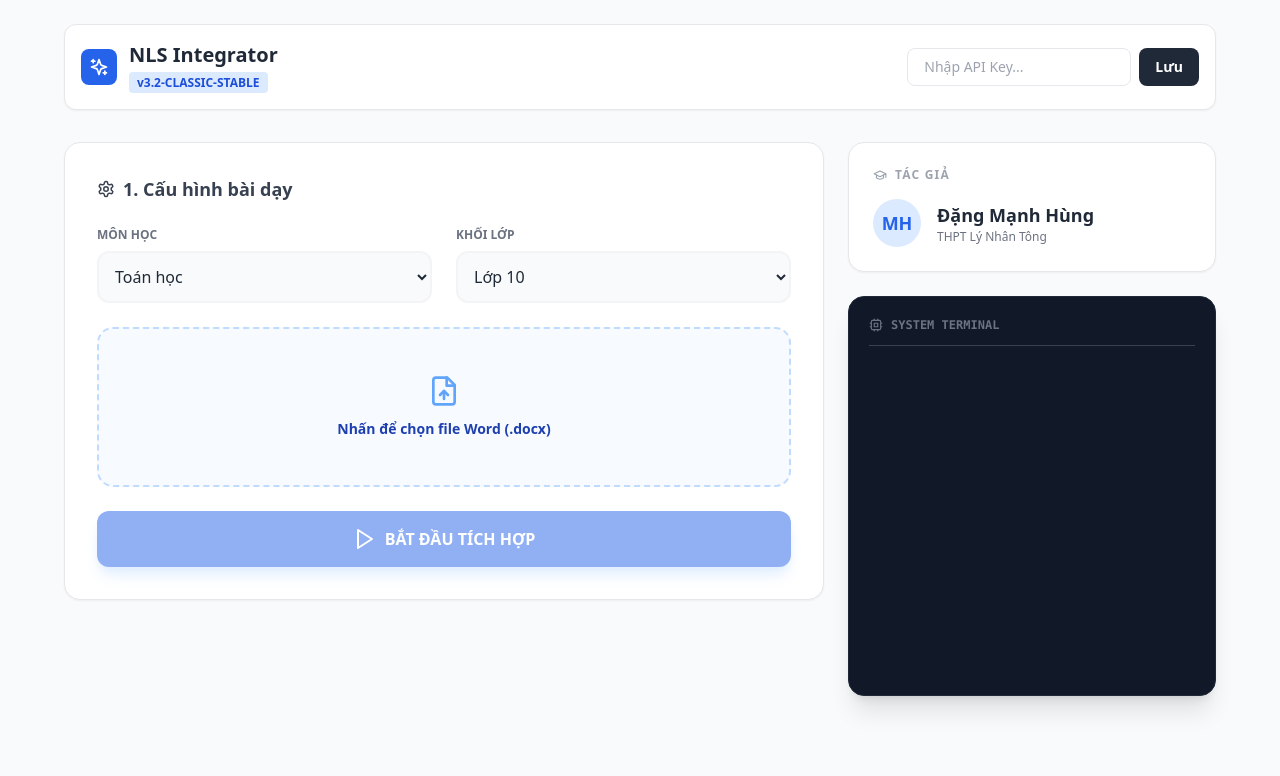
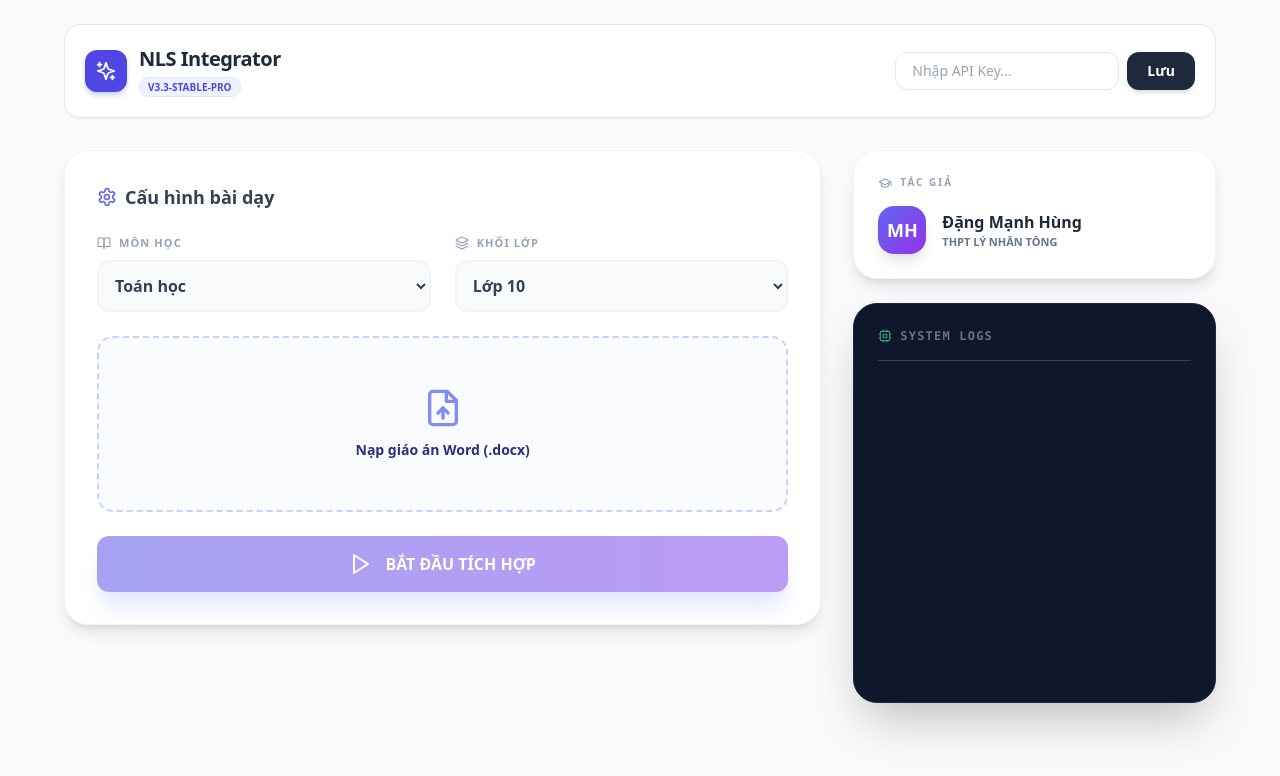
Before and after one commit to dmhungc3/nls-integrator-final-DMH, a React (Vite) app: page / in a window 1280 px wide. Shown: the top 776 px of the page. Built offline with nearby package versions, Linux system fonts and the light colour scheme.

Commit message:
Upgrade to v3.3: Simple UI + Full Subjects + Safe Core

```diff
--- a/App.tsx
+++ b/App.tsx
@@ -1,7 +1,7 @@
 import React, { useState, useEffect, useRef } from 'react';
 import {
   FileUp, Download, Sparkles, GraduationCap, Cpu, CheckCircle2,
-  Play, Settings, BookOpen, Layers
+  Play, Settings, BookOpen, Layers, Info
 } from 'lucide-react';
 import { AppState, SubjectType, GradeType } from './types';
 import { extractTextFromDocx, createIntegrationTextPrompt } from './utils';
@@ -9,7 +9,7 @@ import { generateCompetencyIntegration } from './services/geminiService';
 import { injectContentIntoDocx } from './services/docxManipulator';
 
 const App: React.FC = () => {
-  const APP_VERSION = "v3.2-CLASSIC-STABLE";
+  const APP_VERSION = "v3.3-STABLE-PRO";
   const [state, setState] = useState<AppState>({
     file: null, subject: 'Toán' as SubjectType, grade: 'Lớp 10' as GradeType,
     isProcessing: false, step: 'upload', logs: [],
@@ -41,7 +41,7 @@ const App: React.FC = () => {
         createIntegrationTextPrompt(text, state.subject, state.grade, 'NLS', 'DEFAULT'),
         userApiKey
       );
-      addLog("✅ Đã tạo nội dung NLS thành công.");
+      addLog("✅ Đã thiết kế NLS thành công!");
       setState(prev => ({ ...prev, isProcessing: false, generatedContent: content, step: 'review' }));
     } catch (e: any) {
       addLog(`🔴 Lỗi: ${e.message}`);
@@ -63,66 +63,78 @@ const App: React.FC = () => {
   };
 
   return (
-    <div className="min-h-screen bg-gray-50 font-sans text-gray-800 p-6">
+    <div className="min-h-screen bg-slate-50 font-sans text-slate-800 p-6">
       <div className="max-w-6xl mx-auto">
-        {/* Header V3.2 */}
-        <div className="flex justify-between items-center mb-8 bg-white p-4 rounded-xl shadow-sm border border-gray-200">
+        {/* Header v3.3 */}
+        <div className="flex justify-between items-center mb-8 bg-white p-5 rounded-2xl shadow-sm border border-slate-200">
           <div className="flex items-center gap-3">
-            <div className="bg-blue-600 p-2 rounded-lg text-white"><Sparkles size={20}/></div>
-            <div><h1 className="font-bold text-xl text-gray-800">NLS Integrator</h1><span className="text-xs bg-blue-100 text-blue-700 px-2 py-0.5 rounded font-bold">{APP_VERSION}</span></div>
+            <div className="bg-indigo-600 p-2.5 rounded-xl text-white shadow-md shadow-indigo-200"><Sparkles size={22}/></div>
+            <div>
+              <h1 className="font-extrabold text-xl text-slate-800 tracking-tight">NLS Integrator</h1>
+              <span className="text-[10px] bg-indigo-50 text-indigo-600 px-2 py-0.5 rounded-full font-bold uppercase border border-indigo-100">{APP_VERSION}</span>
+            </div>
           </div>
           <div className="flex gap-2">
-            <input type="password" value={userApiKey} onChange={e => setUserApiKey(e.target.value)} placeholder="Nhập API Key..." className="border rounded-lg px-4 py-2 text-sm w-56 outline-none focus:border-blue-500 transition-all"/>
-            <button onClick={() => localStorage.setItem('gemini_api_key', userApiKey)} className="bg-gray-800 hover:bg-gray-900 text-white px-4 py-2 rounded-lg text-sm font-bold transition-all">Lưu</button>
+            <input type="password" value={userApiKey} onChange={e => setUserApiKey(e.target.value)} placeholder="Nhập API Key..." className="border border-slate-200 rounded-xl px-4 py-2 text-sm w-56 outline-none focus:ring-2 focus:ring-indigo-500 transition-all"/>
+            <button onClick={() => localStorage.setItem('gemini_api_key', userApiKey)} className="bg-slate-800 hover:bg-slate-900 text-white px-5 py-2 rounded-xl text-sm font-bold transition-all shadow-md">Lưu</button>
           </div>
         </div>
 
-        <div className="grid grid-cols-1 md:grid-cols-3 gap-6">
+        <div className="grid grid-cols-1 lg:grid-cols-3 gap-8">
           {/* Cột trái: Điều khiển */}
-          <div className="md:col-span-2 space-y-6">
-            <div className="bg-white p-8 rounded-2xl shadow-sm border border-gray-200">
-              <h2 className="font-bold text-lg mb-6 flex items-center gap-2 text-gray-700"><Settings size={18}/> 1. Cấu hình bài dạy</h2>
+          <div className="lg:col-span-2 space-y-6">
+            <div className="bg-white p-8 rounded-3xl shadow-lg border border-slate-100">
+              <h2 className="font-bold text-lg mb-6 flex items-center gap-2 text-slate-700"><Settings size={20} className="text-indigo-500"/> Cấu hình bài dạy</h2>
 
-              <div className="grid grid-cols-2 gap-6 mb-6">
-                <div>
-                  <label className="text-xs font-bold text-gray-500 uppercase block mb-2">Môn học</label>
-                  <select className="w-full border-2 border-gray-100 p-3 rounded-xl outline-none focus:border-blue-500 font-medium bg-gray-50 cursor-pointer" value={state.subject} onChange={e => setState(prev => ({...prev, subject: e.target.value as SubjectType}))}>
-                    <optgroup label="Môn Bắt buộc"><option value="Toán">Toán học</option><option value="Ngữ văn">Ngữ văn</option><option value="Tiếng Anh">Tiếng Anh</option><option value="Lịch sử">Lịch sử</option></optgroup>
-                    <optgroup label="Môn Tự chọn"><option value="Vật lý">Vật lý</option><option value="Hóa học">Hóa học</option><option value="Sinh học">Sinh học</option><option value="Tin học">Tin học</option><option value="Công nghệ">Công nghệ</option><option value="Địa lý">Địa lý</option><option value="GDCD">GD Kinh tế & Pháp luật</option></optgroup>
-                    <optgroup label="Xu hướng mới"><option value="AI">Trí tuệ nhân tạo</option><option value="Stem">STEM/Robotics</option></optgroup>
+              <div className="grid grid-cols-1 md:grid-cols-2 gap-6 mb-6">
+                <div className="space-y-2">
+                  <label className="text-[11px] font-black text-slate-400 uppercase tracking-widest flex items-center gap-2"><BookOpen size={14}/> Môn học</label>
+                  <select className="w-full border-2 border-slate-100 bg-slate-50 p-3 rounded-xl outline-none focus:border-indigo-500 font-bold text-slate-700 cursor-pointer transition-all" value={state.subject} onChange={e => setState(prev => ({...prev, subject: e.target.value as SubjectType}))}>
+                    <option value="">-- Chọn môn --</option>
+                    <optgroup label="CƠ BẢN (GDPT 2018)">
+                      <option value="Toán">Toán học</option><option value="Ngữ văn">Ngữ văn</option><option value="Tiếng Anh">Tiếng Anh</option><option value="Vật lý">Vật lý</option><option value="Hóa học">Hóa học</option><option value="Sinh học">Sinh học</option><option value="Lịch sử">Lịch sử</option><option value="Địa lý">Địa lý</option><option value="Tin học">Tin học</option><option value="Công nghệ">Công nghệ</option><option value="GD Kinh tế & Pháp luật">GD Kinh tế & Pháp luật</option>
+                    </optgroup>
+                    <optgroup label="XU HƯỚNG MỚI">
+                      <option value="AI">Trí tuệ nhân tạo (AI)</option><option value="Robotics">Robotics & STEM</option><option value="Đồ họa">Thiết kế Đồ họa</option>
+                    </optgroup>
                   </select>
                 </div>
-                <div>
-                  <label className="text-xs font-bold text-gray-500 uppercase block mb-2">Khối lớp</label>
-                  <select className="w-full border-2 border-gray-100 p-3 rounded-xl outline-none focus:border-blue-500 font-medium bg-gray-50 cursor-pointer" value={state.grade} onChange={e => setState(prev => ({...prev, grade: e.target.value as GradeType}))}>
+                <div className="space-y-2">
+                  <label className="text-[11px] font-black text-slate-400 uppercase tracking-widest flex items-center gap-2"><Layers size={14}/> Khối lớp</label>
+                  <select className="w-full border-2 border-slate-100 bg-slate-50 p-3 rounded-xl outline-none focus:border-indigo-500 font-bold text-slate-700 cursor-pointer transition-all" value={state.grade} onChange={e => setState(prev => ({...prev, grade: e.target.value as GradeType}))}>
                     <option value="Lớp 10">Lớp 10</option><option value="Lớp 11">Lớp 11</option><option value="Lớp 12">Lớp 12</option><option value="Lớp 6">Lớp 6</option><option value="Lớp 7">Lớp 7</option><option value="Lớp 8">Lớp 8</option><option value="Lớp 9">Lớp 9</option>
                   </select>
                 </div>
               </div>
 
-              <div className="border-2 border-dashed border-blue-200 bg-blue-50/50 rounded-2xl h-40 flex flex-col items-center justify-center cursor-pointer hover:bg-blue-50 transition-all relative group">
-                <FileUp className="text-blue-400 mb-3 group-hover:-translate-y-1 transition-transform" size={32}/>
-                <span className="text-sm font-bold text-blue-800">{state.file ? state.file.name : "Nhấn để chọn file Word (.docx)"}</span>
+              <div className="border-2 border-dashed border-indigo-200 bg-indigo-50/30 rounded-2xl h-44 flex flex-col items-center justify-center cursor-pointer hover:bg-indigo-50 transition-all relative group">
+                <FileUp className="text-indigo-400 mb-3 group-hover:-translate-y-1 transition-transform" size={40}/>
+                <span className="text-sm font-bold text-indigo-900">{state.file ? state.file.name : "Nạp giáo án Word (.docx)"}</span>
                 <input type="file" accept=".docx" className="absolute inset-0 opacity-0 cursor-pointer" onChange={e => e.target.files && setState(prev => ({...prev, file: e.target.files![0]}))}/>
               </div>
 
-              <button disabled={!state.file || state.isProcessing} onClick={handleAnalyze} className="w-full mt-6 bg-blue-600 hover:bg-blue-700 text-white py-4 rounded-xl font-bold shadow-lg shadow-blue-200 flex justify-center items-center gap-2 disabled:opacity-50 transition-all">
+              <button disabled={!state.file || state.isProcessing} onClick={handleAnalyze} className="w-full mt-6 bg-gradient-to-r from-indigo-600 to-violet-600 hover:from-indigo-700 hover:to-violet-700 text-white py-4 rounded-xl font-black shadow-xl shadow-indigo-200 flex justify-center items-center gap-3 disabled:opacity-50 transition-all active:scale-[0.98]">
                 {state.isProcessing ? <Cpu className="animate-spin"/> : <Play/>} BẮT ĐẦU TÍCH HỢP
               </button>
             </div>
 
             {state.generatedContent && (
-              <div className="bg-white p-6 rounded-2xl shadow-sm border border-green-200 animate-in fade-in slide-in-from-bottom-4">
-                <div className="flex justify-between items-center mb-4">
-                  <h2 className="font-bold text-lg text-green-700 flex items-center gap-2"><CheckCircle2/> Kết quả</h2>
-                  <button onClick={handleDownload} className="bg-green-600 text-white px-5 py-2 rounded-xl font-bold text-xs flex items-center gap-2 shadow-lg shadow-green-200 hover:bg-green-700 transition-all"><Download size={16}/> TẢI VỀ MÁY</button>
+              <div className="bg-white p-8 rounded-3xl shadow-xl border border-emerald-100 animate-in fade-in slide-in-from-bottom-4">
+                <div className="flex justify-between items-center mb-6">
+                  <div className="flex items-center gap-2"><CheckCircle2 className="text-emerald-500"/><h2 className="font-black text-lg text-slate-800">Kết quả phân tích</h2></div>
+                  <button onClick={handleDownload} className="bg-emerald-600 hover:bg-emerald-700 text-white px-6 py-2.5 rounded-xl font-bold text-xs flex items-center gap-2 shadow-lg shadow-emerald-200 transition-all"><Download size={16}/> TẢI VỀ MÁY</button>
                 </div>
-                <div className="bg-gray-50 p-5 rounded-xl text-sm text-gray-700 max-h-80 overflow-y-auto border border-gray-200 custom-scrollbar">
-                  <p className="font-bold text-blue-600 mb-3 uppercase text-xs tracking-wider">Xem trước nội dung chèn:</p>
+
+                <div className="bg-indigo-50 border border-indigo-100 rounded-2xl p-4 mb-4 flex gap-3 items-start">
+                  <Info size={20} className="text-indigo-600 shrink-0 mt-0.5"/>
+                  <p className="text-xs text-indigo-900 leading-relaxed font-medium">Hệ thống sẽ tự động <b>"nối"</b> nội dung Năng lực số (NLS) vào sau các mục: Mục tiêu, Thiết bị và các Hoạt động dạy học trong file Word của thầy.</p>
+                </div>
+
+                <div className="bg-slate-50 p-1 rounded-xl max-h-80 overflow-y-auto border border-slate-200 custom-scrollbar">
                   {state.generatedContent.activities_integration.map((act, i) => (
-                    <div key={i} className="mb-4 pl-4 border-l-4 border-blue-400 bg-white p-3 rounded-r-lg shadow-sm">
-                      <span className="font-bold text-xs uppercase text-gray-400 block mb-1">Vị trí chèn: {act.anchor_text}</span>
-                      <p className="font-medium text-gray-800">👉 {act.content}</p>
+                    <div key={i} className="mb-3 pl-4 border-l-4 border-indigo-500 bg-white p-4 rounded-r-xl shadow-sm">
+                      <span className="font-black text-[10px] uppercase text-slate-400 block mb-1 tracking-wider">Vị trí chèn: {act.anchor_text}</span>
+                      <p className="font-medium text-slate-700 text-sm leading-relaxed">👉 {act.content}</p>
                     </div>
                   ))}
                 </div>
@@ -131,21 +143,21 @@ const App: React.FC = () => {
           </div>
 
           {/* Cột phải: Logs & Info */}
-          <div className="space-y-6">
-            <div className="bg-white p-6 rounded-2xl shadow-sm border border-gray-200">
-              <h4 className="text-xs font-bold text-gray-400 uppercase mb-4 flex items-center gap-2 tracking-widest"><GraduationCap size={14}/> Tác giả</h4>
+          <div className="lg:col-span-1 space-y-6">
+            <div className="bg-white p-6 rounded-3xl shadow-lg border border-slate-100">
+              <h4 className="text-[10px] font-black text-slate-400 uppercase mb-4 flex items-center gap-2 tracking-[0.2em]"><GraduationCap size={14}/> Tác giả</h4>
               <div className="flex items-center gap-4">
-                <div className="w-12 h-12 bg-blue-100 text-blue-600 rounded-full flex items-center justify-center font-black text-lg">MH</div>
-                <div><p className="font-bold text-gray-800 text-lg">Đặng Mạnh Hùng</p><p className="text-xs text-gray-500 font-medium">THPT Lý Nhân Tông</p></div>
+                <div className="w-12 h-12 bg-gradient-to-br from-indigo-500 to-purple-600 text-white rounded-2xl flex items-center justify-center font-black text-lg shadow-lg">MH</div>
+                <div><p className="font-bold text-slate-800 text-base">Đặng Mạnh Hùng</p><p className="text-[11px] text-slate-500 font-bold uppercase">THPT Lý Nhân Tông</p></div>
               </div>
             </div>
-            <div className="bg-gray-900 p-5 rounded-2xl shadow-xl h-[400px] flex flex-col text-xs font-mono text-green-400 border border-gray-800">
-              <div className="border-b border-gray-700 pb-3 mb-3 font-bold text-gray-500 uppercase flex gap-2 items-center"><Cpu size={14}/> System Terminal</div>
-              <div ref={scrollRef} className="flex-1 overflow-y-auto space-y-2 custom-scrollbar">
+            <div className="bg-[#0f172a] p-6 rounded-3xl shadow-2xl h-[400px] flex flex-col text-xs font-mono text-indigo-300 border border-slate-800">
+              <div className="border-b border-slate-700 pb-4 mb-4 font-bold text-slate-500 uppercase flex gap-2 items-center tracking-widest"><Cpu size={14} className="text-emerald-400 animate-pulse"/> System Logs</div>
+              <div ref={scrollRef} className="flex-1 overflow-y-auto space-y-3 custom-scrollbar pr-2">
                 {state.logs.map((l, i) => (
-                  <div key={i} className="flex gap-2">
-                    <span className="text-gray-600 select-none">&gt;</span>
-                    <span>{l}</span>
+                  <div key={i} className="flex gap-2 leading-relaxed border-l-2 border-slate-700 pl-3">
+                    <span className="text-slate-500 shrink-0">[{new Date().toLocaleTimeString('en-GB',{hour12:false,minute:'2-digit'})}]</span>
+                    <span className={l.includes("🔴") ? "text-rose-400" : "text-slate-300"}>{l.replace("👉", "")}</span>
                   </div>
                 ))}
               </div>
```
Also changed, not shown: services/docxManipulator.ts (+5 -5 lines), services/geminiService.ts (+4 -4 lines).
